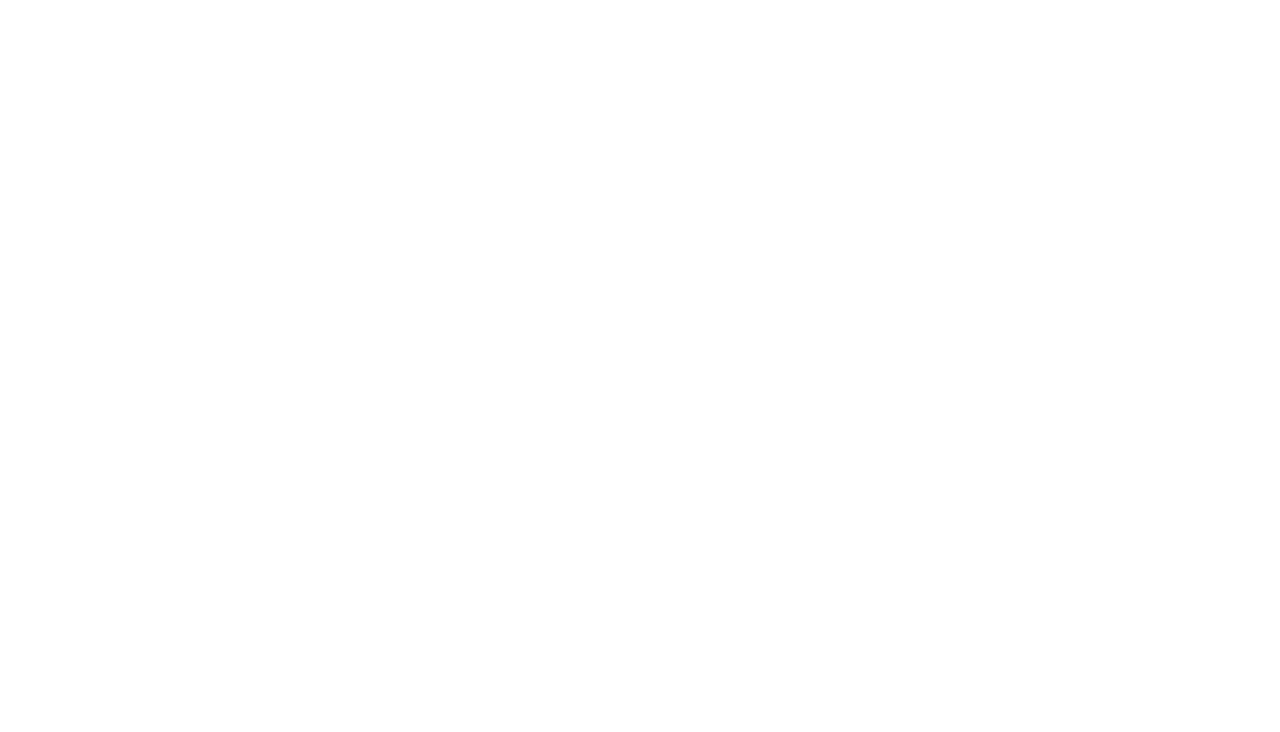
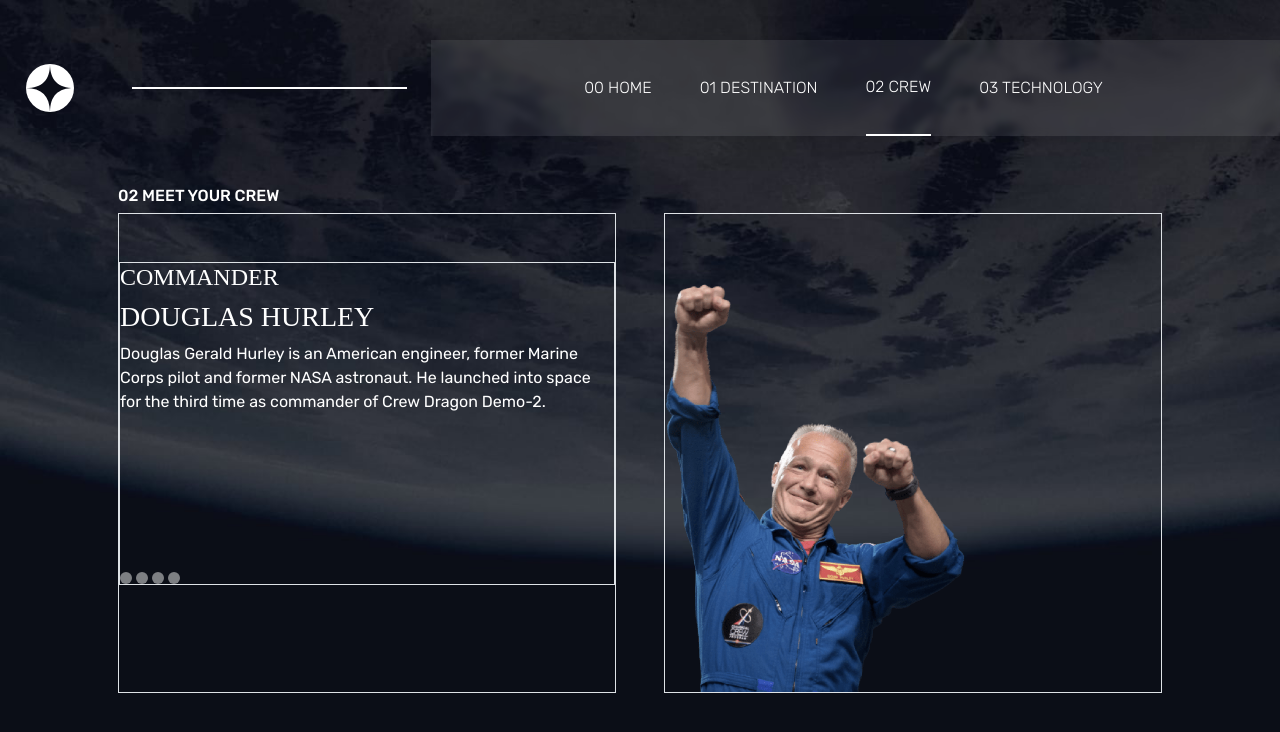
Before and after one commit to chazrsmit/space, a React (Vite) app: page /crew in a window 1280 px wide. Shown: the top 732 px of the page. Built offline with nearby package versions, Linux system fonts and the light colour scheme; a web font is replaced by a local one.

Commit message:
update crew

```diff
--- a/src/App.css
+++ b/src/App.css
@@ -20,7 +20,7 @@
   margin: 0;
 }
 
-h1, h2 {
+h1, h2, h3, h4, h5 {
   padding: 0;
   font-family: "Forum";
 }
--- a/src/App.jsx
+++ b/src/App.jsx
@@ -1,5 +1,5 @@
 import './App.css'
-import { Outlet, Route, Routes } from 'react-router-dom'
+import { Route, Routes } from 'react-router-dom'
 import Home from './assets/pages/home/Home'
 import Crew from './assets/pages/crew/Crew'
 import Tech from './assets/pages/tech/Tech'
@@ -8,6 +8,10 @@
 import Europa from './assets/components/planets/Europa'
 import Mars from './assets/components/planets/Mars'
 import Titan from './assets/components/planets/Titan'
+import Anousheh from './assets/pages/crew/Anousheh'
+import Douglas from './assets/pages/crew/Douglas'
+import Mark from './assets/pages/crew/Mark'
+import Victor from './assets/pages/crew/Victor'
 
 
 function App() {
@@ -17,7 +21,13 @@
     <>
       <Routes>
         <Route path="/" element={<Home />} />
-        <Route path="/crew" element={<Crew />} />
+        <Route path="/crew" element={<Crew />}>
+          <Route index element={<Douglas />} />
+          <Route path="douglas" element={<Douglas />} />
+          <Route path="anousheh" element={<Anousheh />} />
+          <Route path="mark" element={<Mark />} />
+          <Route path="victor" element={<Victor />} />
+        </Route>
         <Route path="/destination" element={<Destination />}>
           <Route index element={<Moon />} />
           <Route path="moon" element={<Moon />} />
--- /dev/null
+++ b/src/assets/pages/crew/Anousheh.jsx
@@ -0,0 +1,38 @@
+import { useNavigate } from 'react-router-dom'
+import './crew.css'
+import anousheh from "../../../../templates/assets/crew/image-anousheh-ansari.png"
+
+export default function Anousheh() {
+
+    let navigate = useNavigate()
+
+    return(
+
+        <>
+            <div className="crew-1  d-flex flex-column gap-5 pt-5 border">
+                <div className="d-flex flex-column justify-content-between border h-75">
+                    <div>
+                        <div>
+                            <h4>ENGINEER</h4>
+                            <h3>ANOUSHEH ANSARI</h3>
+                        </div>
+                        <p>
+                            Anousheh Ansari is an Iranian American engineer and co-founder of Prodea Systems. Ansari was the fourth self-funded space tourist, the first self-funded woman to fly to the ISS, and the first Iranian in space.
+                        </p>
+                    </div>
+
+                    <div className="d-flex gap-1">
+                        <button className="btn-crew" onClick={() => navigate("/crew/douglas")}></button>
+                        <button className="btn-crew" onClick={() => navigate("/crew/anousheh")}></button>
+                        <button className="btn-crew" onClick={() => navigate("/crew/mark")}></button>
+                        <button className="btn-crew" onClick={() => navigate("/crew/victor")}></button>
+                    </div>
+                </div>
+            </div>
+
+            <div className="crew-2 d-flex align-items-end border">
+                <img src={anousheh} alt="" />
+            </div>
+        </>
+    )
+}
--- a/src/assets/pages/crew/Crew.jsx
+++ b/src/assets/pages/crew/Crew.jsx
@@ -1,4 +1,6 @@
+import { Outlet } from 'react-router-dom'
 import './crew.css'
+import Nav from '../../components/nav/Nav'
 
 export default function Crew() {
 
@@ -8,6 +10,27 @@
 
         <>
 
+        <div className="crew">
+
+            <Nav />
+
+            <div className="home-content d-flex container flex-column px-5">
+
+                <div>
+                    <h6>02 MEET YOUR CREW</h6>
+                </div>
+
+                <div className="d-flex flex-column flex-md-row gap-5">
+
+                    <Outlet />
+
+
+                </div>
+
+            </div>
+
+        </div>
+
         </>
     )
 }
--- /dev/null
+++ b/src/assets/pages/crew/Douglas.jsx
@@ -0,0 +1,38 @@
+import './crew.css'
+import douglas from "../../../../templates/assets/crew/image-douglas-hurley.png"
+import { useNavigate } from 'react-router-dom'
+
+export default function Douglas() {
+
+    let navigate = useNavigate()
+
+    return(
+
+        <>
+            <div className="crew-1 d-flex flex-column gap-5 border pt-5">
+                <div className="d-flex flex-column justify-content-between border h-75">
+                    <div>
+                        <div>
+                            <h4>COMMANDER</h4>
+                            <h3>DOUGLAS HURLEY</h3>
+                        </div>
+                        <p>
+                            Douglas Gerald Hurley is an American engineer, former Marine Corps pilot and former NASA astronaut. He launched into space for the third time as commander of Crew Dragon Demo-2.
+                        </p>
+                    </div>
+
+                    <div className="d-flex gap-1">
+                        <button className="btn-crew" onClick={() => navigate("/crew/douglas")}></button>
+                        <button className="btn-crew" onClick={() => navigate("/crew/anousheh")}></button>
+                        <button className="btn-crew" onClick={() => navigate("/crew/mark")}></button>
+                        <button className="btn-crew" onClick={() => navigate("/crew/victor")}></button>
+                    </div>
+                </div>
+            </div>
+
+            <div className="crew-2 border d-flex align-items-end">
+                <img src={douglas} alt="" />
+            </div>
+        </>
+    )
+}
--- /dev/null
+++ b/src/assets/pages/crew/Mark.jsx
@@ -0,0 +1,12 @@
+import './crew.css'
+
+export default function Mark() {
+
+
+    return(
+
+        <>
+
+        </>
+    )
+}
--- /dev/null
+++ b/src/assets/pages/crew/Victor.jsx
@@ -0,0 +1,12 @@
+import './crew.css'
+
+export default function Victor() {
+
+
+    return(
+
+        <>
+
+        </>
+    )
+}
--- a/src/assets/pages/crew/crew.css
+++ b/src/assets/pages/crew/crew.css
@@ -0,0 +1,44 @@
+.crew {
+    height: auto;
+    background: url("../../../../templates/assets/crew/background-crew-mobile.jpg");
+    background-size: cover;
+    padding-top: 40px;
+    position: relative;
+    display: flex;
+    flex-direction: column;
+    gap: 50px;
+}
+
+@media (min-width: 768px) {
+    .crew {
+        background: url("../../../../templates/assets/crew/background-crew-tablet.jpg");
+        background-size: cover;
+        background-position: center;
+        height: 100vh;
+    }
+}
+
+@media (min-width: 1024px) {
+    .crew {
+        background: url("../../../../templates/assets/crew/background-crew-desktop.jpg");
+        background-size: cover;
+        height: 100vh;
+    }
+}
+
+.crew-1, .crew-2 {
+    flex: 1;
+    height: 60vh;
+}
+
+.crew-2 img {
+    width: 300px;
+}
+
+.btn-crew {
+    width: 12px;
+    height: 12px;
+    border-radius: 50%;
+    border: none;
+    opacity: 0.5;
+}
--- a/src/assets/pages/destination/Destination.jsx
+++ b/src/assets/pages/destination/Destination.jsx
@@ -1,8 +1,6 @@
 import Nav from '../../components/nav/Nav'
 import './destination.css'
-import json from '../../../planets.json'
 import { Outlet } from 'react-router-dom'
-import Moon from '../../components/planets/Moon'
 
 
 
@@ -22,7 +20,7 @@
                     <h6>01 PICK YOUR DESTINATION</h6>
                 </div>
 
-                <div className="d-flex">
+                <div className="d-flex flex-column flex-md-row">
                 <Outlet />
                 </div>
 
```
